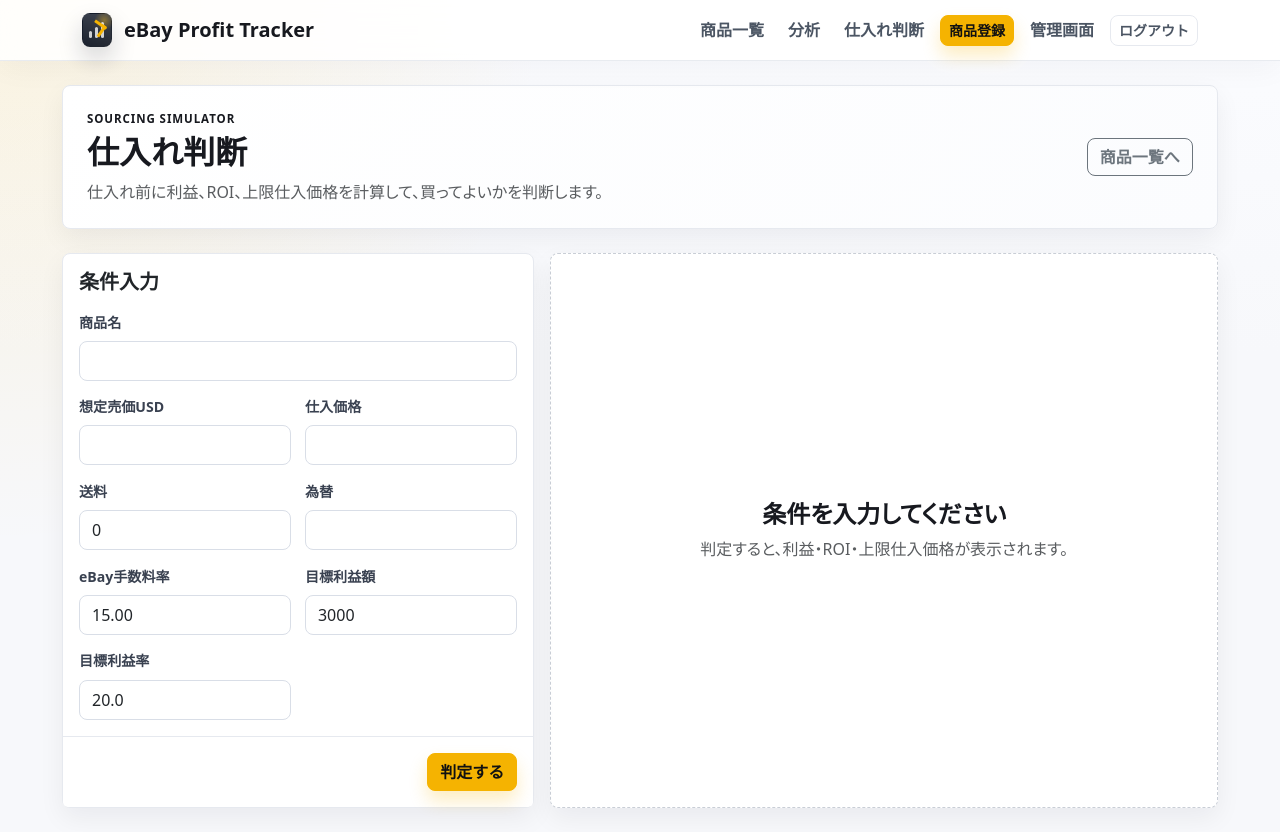
After one commit to ryo0905-eng/seller-hub, a Django app: page /simulator/ in a window 1280 px wide. The commit adds this page. Run offline with Django 5.2, Linux system fonts and the light colour scheme; the visitor is signed in with stand-in values (Sample User, id 1).

Commit message:
Add sourcing decision simulator

```diff
--- a/profittracker/forms.py
+++ b/profittracker/forms.py
@@ -1,4 +1,5 @@
 from django import forms
+from decimal import Decimal
 
 from .models import Product
 
@@ -87,3 +88,19 @@ class ProductCsvImportForm(forms.Form):
     def __init__(self, *args, **kwargs):
         super().__init__(*args, **kwargs)
         self.fields["csv_file"].widget.attrs["class"] = "form-control"
+
+
+class SourcingSimulatorForm(forms.Form):
+    title = forms.CharField(label="商品名", max_length=200, required=False)
+    expected_sale_price_usd = forms.DecimalField(label="想定売価USD", max_digits=10, decimal_places=2, min_value=Decimal("0.01"))
+    purchase_price_jpy = forms.IntegerField(label="仕入価格", min_value=0)
+    shipping_cost_jpy = forms.IntegerField(label="送料", min_value=0, initial=0)
+    exchange_rate = forms.DecimalField(label="為替", max_digits=8, decimal_places=2, min_value=Decimal("0.01"))
+    ebay_fee_rate = forms.DecimalField(label="eBay手数料率", max_digits=5, decimal_places=2, min_value=0, initial=Decimal("15.00"))
+    target_profit_jpy = forms.IntegerField(label="目標利益額", min_value=0, initial=3000)
+    target_profit_rate = forms.DecimalField(label="目標利益率", max_digits=5, decimal_places=1, min_value=0, initial=Decimal("20.0"))
+
+    def __init__(self, *args, **kwargs):
+        super().__init__(*args, **kwargs)
+        for field in self.fields.values():
+            field.widget.attrs["class"] = "form-control"
--- /dev/null
+++ b/profittracker/templates/profittracker/sourcing_simulator.html
@@ -0,0 +1,90 @@
+{% extends "base.html" %}
+
+{% block title %}仕入れ判断 - eBay Profit Tracker{% endblock %}
+
+{% block content %}
+<div class="page-hero d-flex flex-column flex-md-row justify-content-between gap-3 align-items-md-center mb-4">
+    <div>
+        <div class="eyebrow">Sourcing Simulator</div>
+        <h1 class="h2 fw-bold mb-2">仕入れ判断</h1>
+        <p class="text-muted mb-0">仕入れ前に利益、ROI、上限仕入価格を計算して、買ってよいかを判断します。</p>
+    </div>
+    <a class="btn btn-outline-secondary" href="{% url 'product_list' %}">商品一覧へ</a>
+</div>
+
+<div class="row g-3">
+    <div class="col-12 col-xl-5">
+        <form method="post" class="card app-card">
+            {% csrf_token %}
+            <div class="card-body">
+                <h2 class="h5 fw-bold mb-3">条件入力</h2>
+                <div class="row g-3 compact-form-grid">
+                    {% for field in form %}
+                        <div class="{% if field.name == 'title' %}col-12{% else %}col-12 col-md-6{% endif %}">
+                            <label class="form-label" for="{{ field.id_for_label }}">{{ field.label }}</label>
+                            {{ field }}
+                            {% for error in field.errors %}
+                                <div class="text-danger small mt-1">{{ error }}</div>
+                            {% endfor %}
+                        </div>
+                    {% endfor %}
+                </div>
+            </div>
+            <div class="card-footer form-actions d-flex justify-content-end">
+                <button class="btn btn-primary-action" type="submit">判定する</button>
+            </div>
+        </form>
+    </div>
+
+    <div class="col-12 col-xl-7">
+        {% if result %}
+            <div class="decision-card decision-{{ result.decision_class }} mb-3">
+                <div>
+                    <span>判定</span>
+                    <strong>{{ result.decision }}</strong>
+                    <p>{{ result.decision_message }}</p>
+                </div>
+                <a class="btn btn-primary-action" href="{% url 'product_create' %}?title={{ register_params.title|urlencode }}&purchase_price_jpy={{ register_params.purchase_price_jpy }}&expected_sale_price_usd={{ register_params.expected_sale_price_usd }}&shipping_cost_jpy={{ register_params.shipping_cost_jpy }}&exchange_rate={{ register_params.exchange_rate }}&ebay_fee_rate={{ register_params.ebay_fee_rate }}">商品登録へ引き継ぐ</a>
+            </div>
+
+            <div class="row g-3 mb-3">
+                <div class="col-6 col-lg-4">
+                    <div class="metric">
+                        <span>想定利益</span>
+                        <strong class="{% if result.profit_jpy < 0 %}text-danger{% else %}text-success{% endif %}">{{ result.profit_jpy|floatformat:0 }}円</strong>
+                        <small>{{ result.profit_rate }}%</small>
+                    </div>
+                </div>
+                <div class="col-6 col-lg-4">
+                    <div class="metric">
+                        <span>ROI</span>
+                        <strong>{{ result.roi }}%</strong>
+                        <small>投資利益率</small>
+                    </div>
+                </div>
+                <div class="col-6 col-lg-4">
+                    <div class="metric">
+                        <span>売価JPY</span>
+                        <strong>{{ result.sale_price_jpy|floatformat:0 }}円</strong>
+                        <small>想定売価</small>
+                    </div>
+                </div>
+            </div>
+
+            <div class="analytics-panel">
+                <h2 class="h5 fw-bold mb-3">判断材料</h2>
+                <dl class="detail-grid">
+                    <dt>eBay手数料</dt><dd>{{ result.ebay_fee_jpy|floatformat:0 }}円</dd>
+                    <dt>上限仕入価格</dt><dd class="{% if result.max_purchase_price_jpy < 0 %}text-danger{% else %}text-success{% endif %} fw-bold">{{ result.max_purchase_price_jpy|floatformat:0 }}円</dd>
+                    <dt>目標利益に必要な売価</dt><dd>{% if result.needed_sale_price_usd %}${{ result.needed_sale_price_usd }}{% else %}-{% endif %}</dd>
+                </dl>
+            </div>
+        {% else %}
+            <div class="empty-state h-100 d-flex flex-column justify-content-center">
+                <h2 class="h4 fw-bold">条件を入力してください</h2>
+                <p class="text-muted mb-0">判定すると、利益・ROI・上限仕入価格が表示されます。</p>
+            </div>
+        {% endif %}
+    </div>
+</div>
+{% endblock %}
--- a/profittracker/urls.py
+++ b/profittracker/urls.py
@@ -6,6 +6,7 @@ from . import views
 urlpatterns = [
     path("", views.ProductListView.as_view(), name="product_list"),
     path("analytics/", views.AnalyticsView.as_view(), name="analytics"),
+    path("simulator/", views.SourcingSimulatorView.as_view(), name="sourcing_simulator"),
     path("api/exchange-rate/", views.exchange_rate_api, name="exchange_rate_api"),
     path("products/import/", views.ProductCsvImportView.as_view(), name="product_import"),
     path("products/export/", views.ProductCsvExportView.as_view(), name="product_export"),
--- a/profittracker/views.py
+++ b/profittracker/views.py
@@ -2,7 +2,7 @@ import csv
 import io
 import json
 from datetime import timedelta
-from decimal import Decimal, InvalidOperation
+from decimal import Decimal, InvalidOperation, ROUND_HALF_UP
 from urllib.error import URLError
 from urllib.request import Request, urlopen
 
@@ -18,7 +18,7 @@ from django.utils import timezone
 from django.views import View
 from django.views.generic import CreateView, DeleteView, DetailView, FormView, ListView, TemplateView, UpdateView
 
-from .forms import ProductCsvImportForm, ProductForm, ProductQuickUpdateForm
+from .forms import ProductCsvImportForm, ProductForm, ProductQuickUpdateForm, SourcingSimulatorForm
 from .models import Product
 
 
@@ -201,6 +201,86 @@ class AnalyticsView(LoginRequiredMixin, TemplateView):
         return context
 
 
+class SourcingSimulatorView(LoginRequiredMixin, FormView):
+    template_name = "profittracker/sourcing_simulator.html"
+    form_class = SourcingSimulatorForm
+
+    @staticmethod
+    def yen(value):
+        return int(Decimal(value).quantize(Decimal("1"), rounding=ROUND_HALF_UP))
+
+    def calculate(self, cleaned_data):
+        sale_price_jpy = self.yen(cleaned_data["expected_sale_price_usd"] * cleaned_data["exchange_rate"])
+        ebay_fee_jpy = self.yen(Decimal(sale_price_jpy) * cleaned_data["ebay_fee_rate"] / Decimal("100"))
+        profit_jpy = sale_price_jpy - ebay_fee_jpy - cleaned_data["purchase_price_jpy"] - cleaned_data["shipping_cost_jpy"]
+        profit_rate = Decimal("0.0")
+        if sale_price_jpy:
+            profit_rate = (Decimal(profit_jpy) / Decimal(sale_price_jpy) * Decimal("100")).quantize(Decimal("0.1"), rounding=ROUND_HALF_UP)
+
+        invested = cleaned_data["purchase_price_jpy"]
+        roi = Decimal("0.0")
+        if invested:
+            roi = (Decimal(profit_jpy) / Decimal(invested) * Decimal("100")).quantize(Decimal("0.1"), rounding=ROUND_HALF_UP)
+
+        target_profit_jpy = cleaned_data["target_profit_jpy"]
+        max_purchase_price_jpy = sale_price_jpy - ebay_fee_jpy - cleaned_data["shipping_cost_jpy"] - target_profit_jpy
+
+        fee_multiplier = Decimal("1") - cleaned_data["ebay_fee_rate"] / Decimal("100")
+        needed_sale_price_usd = None
+        if fee_multiplier > 0 and cleaned_data["exchange_rate"] > 0:
+            needed_sale_price_jpy = (Decimal(cleaned_data["purchase_price_jpy"] + cleaned_data["shipping_cost_jpy"] + target_profit_jpy) / fee_multiplier)
+            needed_sale_price_usd = (needed_sale_price_jpy / cleaned_data["exchange_rate"]).quantize(Decimal("0.01"), rounding=ROUND_HALF_UP)
+
+        if profit_jpy >= target_profit_jpy and profit_rate >= cleaned_data["target_profit_rate"]:
+            decision = "OK"
+            decision_class = "success"
+            decision_message = "仕入れ候補として良さそうです。"
+        elif profit_jpy >= 1000 and profit_rate >= Decimal("10.0"):
+            decision = "注意"
+            decision_class = "warning"
+            decision_message = "条件次第です。値下げ余地や回転日数を確認しましょう。"
+        else:
+            decision = "見送り"
+            decision_class = "danger"
+            decision_message = "利益が薄いので、仕入価格を下げるか売価を見直した方がよさそうです。"
+
+        return {
+            "sale_price_jpy": sale_price_jpy,
+            "ebay_fee_jpy": ebay_fee_jpy,
+            "profit_jpy": profit_jpy,
+            "profit_rate": profit_rate,
+            "roi": roi,
+            "max_purchase_price_jpy": max_purchase_price_jpy,
+            "needed_sale_price_usd": needed_sale_price_usd,
+            "decision": decision,
+            "decision_class": decision_class,
+            "decision_message": decision_message,
+        }
+
+    def get_initial(self):
+        initial = super().get_initial()
+        initial.update(
+            {
+                "exchange_rate": self.request.GET.get("exchange_rate", ""),
+                "ebay_fee_rate": self.request.GET.get("ebay_fee_rate", Decimal("15.00")),
+            }
+        )
+        return initial
+
+    def form_valid(self, form):
+        context = self.get_context_data(form=form)
+        context["result"] = self.calculate(form.cleaned_data)
+        context["register_params"] = {
+            "title": form.cleaned_data.get("title", ""),
+            "purchase_price_jpy": form.cleaned_data["purchase_price_jpy"],
+            "expected_sale_price_usd": form.cleaned_data["expected_sale_price_usd"],
+            "shipping_cost_jpy": form.cleaned_data["shipping_cost_jpy"],
+            "exchange_rate": form.cleaned_data["exchange_rate"],
+            "ebay_fee_rate": form.cleaned_data["ebay_fee_rate"],
+        }
+        return self.render_to_response(context)
+
+
 class ProductDetailView(OwnerQuerysetMixin, DetailView):
     template_name = "profittracker/product_detail.html"
     context_object_name = "product"
@@ -211,6 +291,20 @@ class ProductCreateView(LoginRequiredMixin, CreateView):
     form_class = ProductForm
     template_name = "profittracker/product_form.html"
     success_url = reverse_lazy("product_list")
+
+    def get_initial(self):
+        initial = super().get_initial()
+        for field in [
+            "title",
+            "purchase_price_jpy",
+            "expected_sale_price_usd",
+            "shipping_cost_jpy",
+            "exchange_rate",
+            "ebay_fee_rate",
+        ]:
+            if self.request.GET.get(field):
+                initial[field] = self.request.GET[field]
+        return initial
 
     def form_valid(self, form):
         form.instance.owner = self.request.user
--- a/templates/base.html
+++ b/templates/base.html
@@ -28,6 +28,7 @@
                 {% if user.is_authenticated %}
                     <a class="nav-link" href="{% url 'product_list' %}">商品一覧</a>
                     <a class="nav-link" href="{% url 'analytics' %}">分析</a>
+                    <a class="nav-link" href="{% url 'sourcing_simulator' %}">仕入れ判断</a>
                     <a class="btn btn-primary-action btn-sm" href="{% url 'product_create' %}">商品登録</a>
                     {% if user.is_staff %}
                         <a class="nav-link" href="{% url 'admin:index' %}">管理画面</a>
```
Also changed, not shown: profittracker/tests.py (+47 -0 lines), static/css/app.css (+57 -0 lines), README.md.
